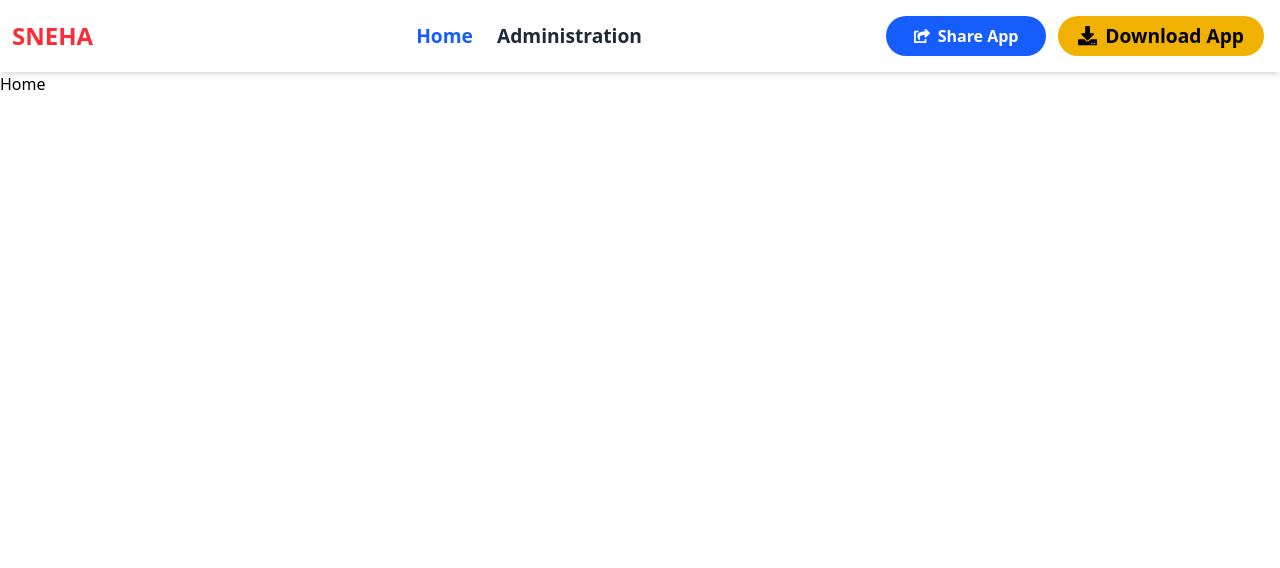
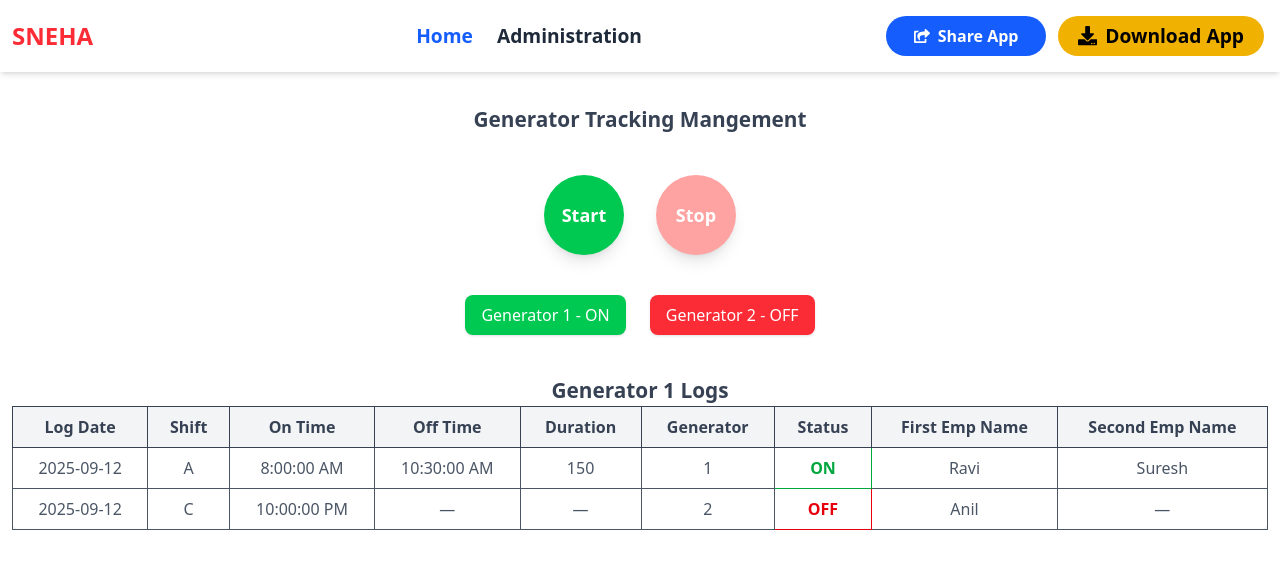
Before and after one commit to goduguvenugopal/Sneha-Hatchery, a React (Vite) app: page / in a window 1280 px wide. Shown: the top 568 px of the page. Built offline with nearby package versions, Linux system fonts and the light colour scheme.

Commit message:
added logs ui and added generator push buttons

```diff
--- a/src/assets/Layout/Home.jsx
+++ b/src/assets/Layout/Home.jsx
@@ -1,9 +1,118 @@
-import React from 'react'
+import React from "react";
 
 const Home = () => {
+  // Dummy data (replace with API call)
+  const logs = [
+    {
+      logDate: "2025-09-12",
+      shift: "A",
+      empId: "EMP001",
+      onTime: "2025-09-12T08:00:00",
+      offTime: "2025-09-12T10:30:00",
+      duration: 150,
+      generatorId: 1,
+      status: "on",
+      fisrtEmpName: "Ravi",
+      secondEmpName: "Suresh",
+      employeeCode: 123,
+    },
+    {
+      logDate: "2025-09-12",
+      shift: "C",
+      empId: "EMP002",
+      onTime: "2025-09-12T22:00:00",
+      offTime: null,
+      duration: null,
+      generatorId: 2,
+      status: "off",
+      fisrtEmpName: "Anil",
+      secondEmpName: "",
+      employeeCode: 124,
+    },
+  ];
   return (
-    <div>Home</div>
-  )
-}
+    <div className="pt-8 p-3">
+      <h5 className="text-[1.2rem] lg:text-[1.3rem]   font-bold text-gray-700 text-center">
+        Generator Tracking Mangement
+      </h5>
 
-export default Home
+      {/* here generator push buttons to show status green and red colors  */}
+      <div className="flex justify-center gap-8 mt-10">
+        {/* Start Button */}
+        <button className="w-20 h-20 rounded-full bg-green-500 text-white font-bold text-lg shadow-lg hover:bg-green-600 active:scale-95 transition">
+          Start
+        </button>
+
+        {/* Stop Button */}
+        <button className="w-20 h-20 rounded-full bg-red-300 text-white font-bold text-lg shadow-lg hover:bg-red-600 active:scale-95 transition">
+          Stop
+        </button>
+      </div>
+
+      {/* Generator Status Buttons */}
+      <div className="flex justify-center gap-6 mt-10">
+        <button className="px-4 py-2 rounded-lg bg-green-500 text-white font-medium shadow">
+          Generator 1 - ON
+        </button>
+        <button className="px-4 py-2 rounded-lg bg-red-500 text-white font-medium shadow">
+          Generator 2 - OFF
+        </button>
+      </div>
+
+      <h5 className="text-[1.2rem] lg:text-[1.3rem] mt-10  font-bold text-gray-700 text-center">
+        Generator 1 Logs
+      </h5>
+
+      {/* Logs Table */}
+      <div className="overflow-x-auto  text-nowrap">
+        <table className="min-w-full border border-gray-300 bg-white shadow rounded-lg">
+          <thead className="bg-gray-100 text-gray-700">
+            <tr>
+              <th className="px-4 py-2 border ">Log Date</th>
+              <th className="px-4 py-2 border">Shift</th>
+              <th className="px-4 py-2 border">On Time</th>
+              <th className="px-4 py-2 border">Off Time</th>
+              <th className="px-4 py-2 border">Duration</th>
+              <th className="px-4 py-2 border">Generator</th>
+              <th className="px-4 py-2 border">Status</th>
+              <th className="px-4 py-2 border">First Emp Name</th>
+              <th className="px-4 py-2 border">Second Emp Name</th>
+            </tr>
+          </thead>
+          <tbody className="text-gray-600">
+            {logs.map((log, index) => (
+              <tr key={index} className="text-center">
+                <td className="px-4 py-2 border">{log.logDate}</td>
+                <td className="px-4 py-2 border">{log.shift}</td>
+
+                <td className="px-4 py-2 border">
+                  {new Date(log.onTime).toLocaleTimeString()}
+                </td>
+                <td className="px-4 py-2 border">
+                  {log.offTime
+                    ? new Date(log.offTime).toLocaleTimeString()
+                    : "—"}
+                </td>
+                <td className="px-4 py-2 border">
+                  {log.duration !== null ? log.duration : "—"}
+                </td>
+                <td className="px-4 py-2 border">{log.generatorId}</td>
+                <td
+                  className={`px-4 py-2 border font-bold ${
+                    log.status === "on" ? "text-green-600" : "text-red-600"
+                  }`}
+                >
+                  {log.status.toUpperCase()}
+                </td>
+                <td className="px-4 py-2 border">{log.fisrtEmpName}</td>
+                <td className="px-4 py-2 border">{log.secondEmpName || "—"}</td>
+              </tr>
+            ))}
+          </tbody>
+        </table>
+      </div>
+    </div>
+  );
+};
+
+export default Home;
```
